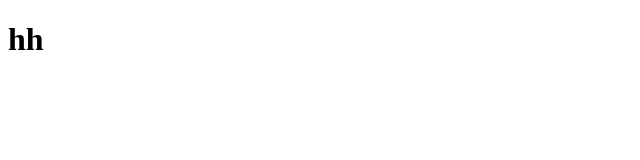
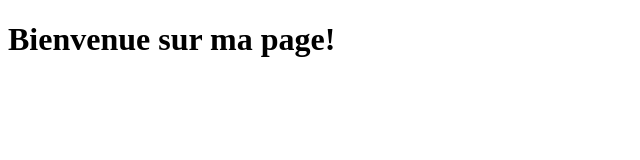
Before and after one commit to bhSulayman/bhSulayman.github.io, a plain HTML site: page index.html in a window 1280 px wide. Shown: the whole page, without its empty margins (0-640 px from the left). Drawn offline with Linux system fonts and the light colour scheme.

Commit message:
Update index.html

```diff
--- a/index.html
+++ b/index.html
@@ -5,6 +5,6 @@
     <title>Document</title>
 </head>
 <body>
-    <h1>hh</h1>
+    <h1>Bienvenue sur ma page!</h1>
 </body>
 </html>
```
